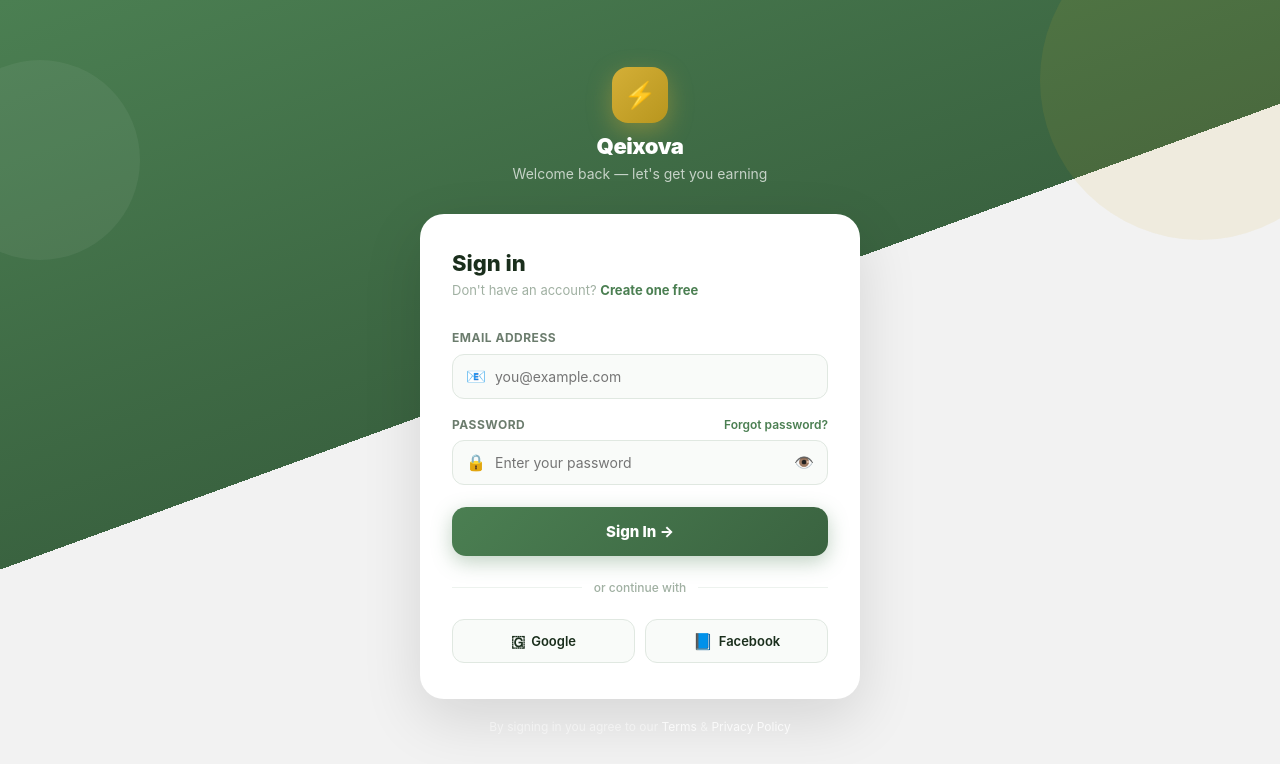
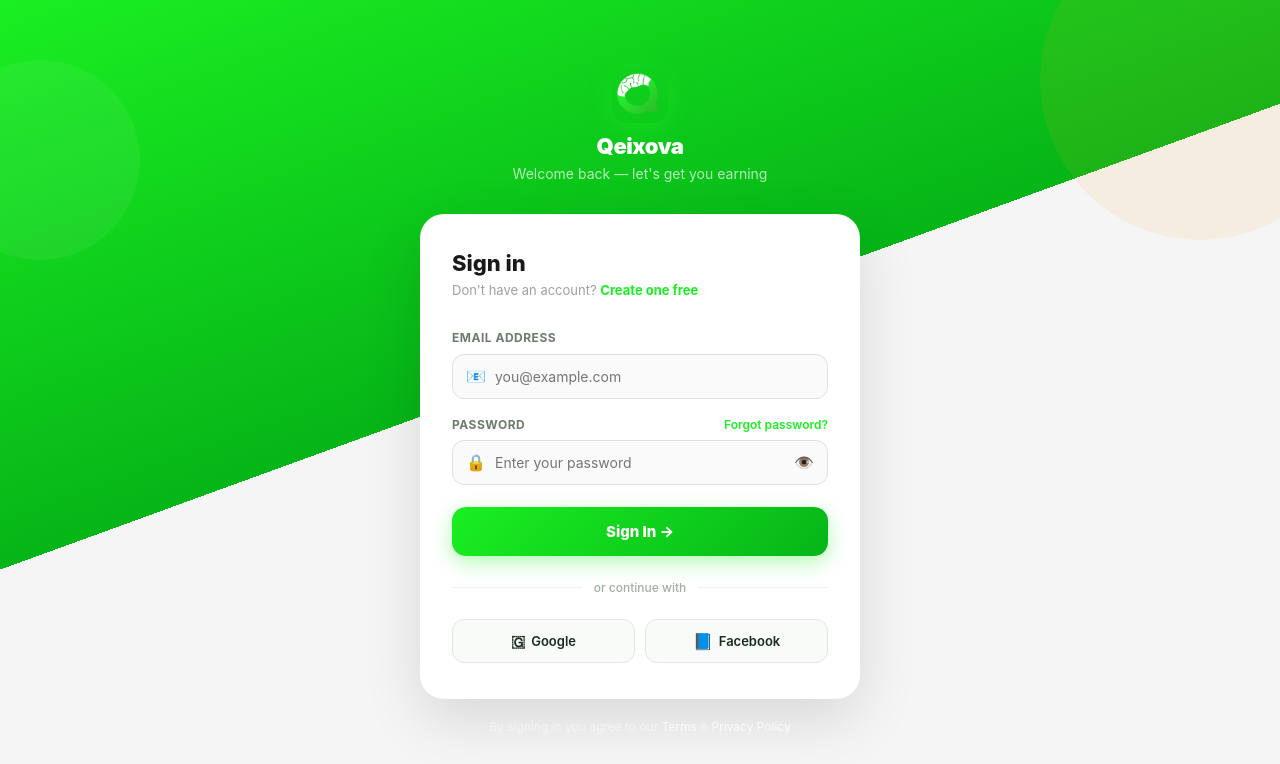
Before and after one commit to Gbothemy/tazksapp, a Next.js app: page /login in a window 1280 px wide. Shown: the top 764 px of the page. Built offline with nearby package versions, Linux system fonts and the light colour scheme.

Commit message:
Update login page with new brand colors and logo

```diff
--- a/app/(marketing)/login/page.tsx
+++ b/app/(marketing)/login/page.tsx
@@ -35,7 +35,7 @@ export default function LoginPage() {
   return (
     <div style={{
       minHeight: "100vh",
-      background: "linear-gradient(160deg, #4b7f52 0%, #3a6340 45%, #f2f2f2 45%)",
+      background: "linear-gradient(160deg, #1AEF22 0%, #06B517 45%, #F5F5F5 45%)",
       display: "flex", alignItems: "center", justifyContent: "center",
       padding: "24px 16px",
     }}>
@@ -43,7 +43,7 @@ export default function LoginPage() {
       <div style={{
         position: "fixed", top: -80, right: -80,
         width: 320, height: 320, borderRadius: "50%",
-        background: "rgba(212,175,55,0.1)", pointerEvents: "none",
+        background: "rgba(245,166,35,0.1)", pointerEvents: "none",
       }} />
       <div style={{
         position: "fixed", top: 60, left: -60,
@@ -56,12 +56,17 @@ export default function LoginPage() {
         {/* Logo */}
         <div style={{ textAlign: "center", marginBottom: 32 }}>
           <Link href="/landing" style={{ textDecoration: "none", display: "inline-flex", flexDirection: "column", alignItems: "center", gap: 10 }}>
-            <div style={{
-              width: 56, height: 56, borderRadius: 16,
-              background: "linear-gradient(135deg, #d4af37, #b8961e)",
-              display: "flex", alignItems: "center", justifyContent: "center",
-              fontSize: 26, boxShadow: "0 8px 24px rgba(212,175,55,0.4)",
-            }}>⚡</div>
+            <img
+              src="/qeixova-icon.png"
+              alt="Qeixova"
+              style={{
+                width: 56,
+                height: 56,
+                borderRadius: 16,
+                objectFit: "contain",
+                boxShadow: "0 8px 24px rgba(26,239,34,0.4)",
+              }}
+            />
             <span style={{ fontWeight: 900, fontSize: 22, color: "#fff", letterSpacing: -0.5 }}>Qeixova</span>
           </Link>
           <p style={{ color: "rgba(255,255,255,0.7)", fontSize: 14, marginTop: 6 }}>
@@ -76,12 +81,12 @@ export default function LoginPage() {
           padding: "36px 32px",
           boxShadow: "0 20px 60px rgba(0,0,0,0.12)",
         }}>
-          <h1 style={{ fontWeight: 800, fontSize: 22, color: "#1a2e1c", marginBottom: 6 }}>
+          <h1 style={{ fontWeight: 800, fontSize: 22, color: "#1A1A1A", marginBottom: 6 }}>
             Sign in
           </h1>
-          <p style={{ fontSize: 13, color: "#a0b0a2", marginBottom: 28 }}>
+          <p style={{ fontSize: 13, color: "#a0a0a0", marginBottom: 28 }}>
             Don&apos;t have an account?{" "}
-            <Link href="/register" style={{ color: "#4b7f52", fontWeight: 700, textDecoration: "none" }}>
+            <Link href="/register" style={{ color: "#1AEF22", fontWeight: 700, textDecoration: "none" }}>
               Create one free
             </Link>
           </p>
@@ -115,12 +120,12 @@ export default function LoginPage() {
                   onChange={(e) => setForm({ ...form, email: e.target.value })}
                   style={{
                     width: "100%", padding: "13px 14px 13px 42px",
-                    borderRadius: 12, border: "1.5px solid #e0e8e1",
-                    fontSize: 14, outline: "none", color: "#1a2e1c",
-                    background: "#f9fbf9", transition: "border-color 0.2s",
+                    borderRadius: 12, border: "1.5px solid #e0e0e0",
+                    fontSize: 14, outline: "none", color: "#1A1A1A",
+                    background: "#fafafa", transition: "border-color 0.2s",
                   }}
-                  onFocus={(e) => (e.target.style.borderColor = "#4b7f52")}
-                  onBlur={(e) => (e.target.style.borderColor = "#e0e8e1")}
+                  onFocus={(e) => (e.target.style.borderColor = "#1AEF22")}
+                  onBlur={(e) => (e.target.style.borderColor = "#e0e0e0")}
                 />
               </div>
             </div>
@@ -131,7 +136,7 @@ export default function LoginPage() {
                 <label style={{ fontSize: 12, fontWeight: 700, color: "#6b7c6d", letterSpacing: 0.5 }}>
                   PASSWORD
                 </label>
-                <Link href="/forgot-password" style={{ fontSize: 12, color: "#4b7f52", fontWeight: 600, textDecoration: "none" }}>
+                <Link href="/forgot-password" style={{ fontSize: 12, color: "#1AEF22", fontWeight: 600, textDecoration: "none" }}>
                   Forgot password?
                 </Link>
               </div>
@@ -147,12 +152,12 @@ export default function LoginPage() {
                   onChange={(e) => setForm({ ...form, password: e.target.value })}
                   style={{
                     width: "100%", padding: "13px 44px 13px 42px",
-                    borderRadius: 12, border: "1.5px solid #e0e8e1",
-                    fontSize: 14, outline: "none", color: "#1a2e1c",
-                    background: "#f9fbf9", transition: "border-color 0.2s",
+                    borderRadius: 12, border: "1.5px solid #e0e0e0",
+                    fontSize: 14, outline: "none", color: "#1A1A1A",
+                    background: "#fafafa", transition: "border-color 0.2s",
                   }}
-                  onFocus={(e) => (e.target.style.borderColor = "#4b7f52")}
-                  onBlur={(e) => (e.target.style.borderColor = "#e0e8e1")}
+                  onFocus={(e) => (e.target.style.borderColor = "#1AEF22")}
+                  onBlur={(e) => (e.target.style.borderColor = "#e0e0e0")}
                 />
                 <button
                   type="button"
@@ -172,11 +177,11 @@ export default function LoginPage() {
               type="submit"
               disabled={loading}
               style={{
-                background: loading ? "#a0b0a2" : "linear-gradient(135deg, #4b7f52, #3a6340)",
+                background: loading ? "#a0a0a0" : "linear-gradient(135deg, #1AEF22, #06B517)",
                 color: "#fff", border: "none",
                 borderRadius: 14, padding: "15px",
                 fontWeight: 800, fontSize: 15, cursor: loading ? "not-allowed" : "pointer",
-                boxShadow: loading ? "none" : "0 6px 20px rgba(75,127,82,0.35)",
+                boxShadow: loading ? "none" : "0 6px 20px rgba(26,239,34,0.35)",
                 transition: "all 0.2s", marginTop: 4,
                 display: "flex", alignItems: "center", justifyContent: "center", gap: 8,
               }}
```
